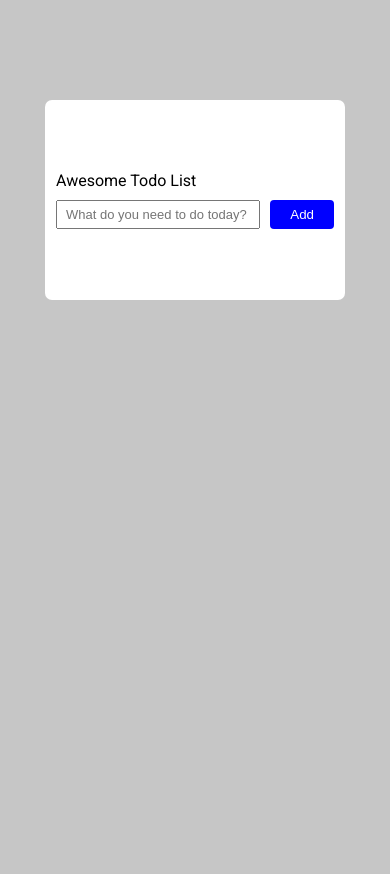
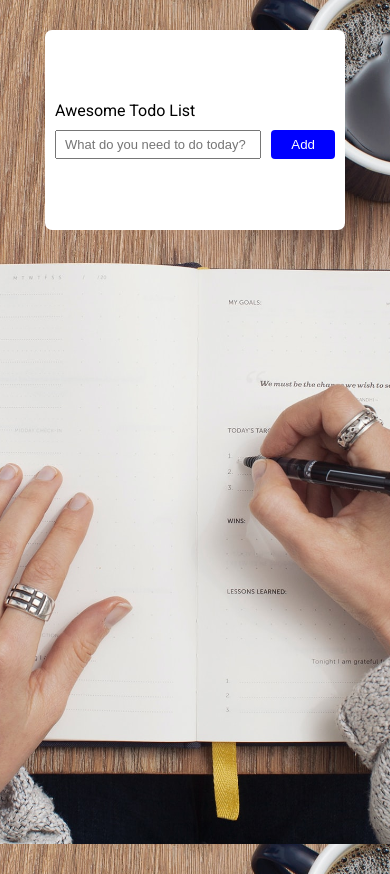
Before and after one commit to bekzatms01/todo-app, a React (Create React App) app in the folder todo/: page / in a window 390 px wide. Before the commit the page ends 844 px from the top, so only its background shows below. Built offline with nearby package versions, Linux system fonts and the light colour scheme.

Commit message:
finished

```diff
--- a/todo/src/components/ToDo/todo.css
+++ b/todo/src/components/ToDo/todo.css
@@ -1,10 +1,8 @@
 .todo-container {
 	width: 700px;
-	height: auto;
-	margin: 200px auto;
+	margin: 30px auto;
 	display: flex;
 	flex-direction: column;
-	border: 1px solid transparent;
 	border-radius: 7px;
 	background-color: #fff;
 	padding: 20px 40px;
@@ -26,7 +24,6 @@
 @media screen and (max-width: 760px) {
 	.todo-container {
 		width: 500px;
-		margin: 100px auto;
 	}
 }
 
@@ -40,12 +37,24 @@
 	}
 }
 
-@media screen and (max-width: 400px) {
+@media screen and (max-width: 450px) {
 	.todo-container {
-		width: 300px;
+		width: 350px;
 		padding: 10px;
 	}
 	.todo-title {
 		font-size: 16px;
 	}
 }
+
+@media screen and (max-width: 400px) {
+	.todo-container {
+		width: 300px;
+	}
+}
+
+@media screen and (max-width: 300px) {
+	.todo-container {
+		width: 250px;
+	}
+}
--- a/todo/src/components/ToDoTasks/todo-tasks.css
+++ b/todo/src/components/ToDoTasks/todo-tasks.css
@@ -27,6 +27,7 @@
 
 .task .task-right .fa-trash {
 	color: #8d0b0b;
+	padding-left: 50px;
 	cursor: pointer;
 }
 
--- a/todo/src/index.css
+++ b/todo/src/index.css
@@ -6,7 +6,17 @@
 	box-sizing: border-box;
 }
 
+html {
+	background: url("../public/images/todo.jpg") no-repeat center center fixed;
+	background-size: cover;
+	height: 100%;
+}
+
 body {
+	height: 100%;
 	font-family: "Roboto", sans-serif;
-	background-color: #c6c6c6;
 }
+
+#root {
+	min-height: 100vh;
+}
```
Also changed, not shown: todo/public/images/todo.jpg (added).
